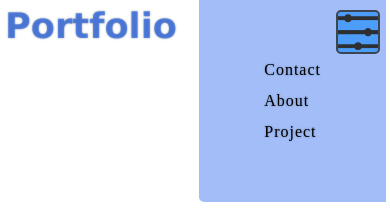
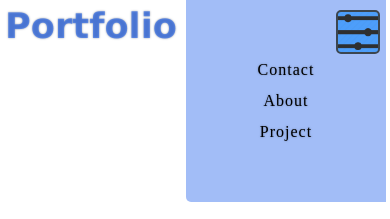
Before and after one commit to stevenarbacan/porfolio, a plain HTML site: page index.html in a window 390 px wide. Both pictures are taken after a click on the picture 358 px from the left and 32 px from the top of the page. Shown: the top 219 px of the page. Drawn offline with Linux system fonts and the light colour scheme.

Commit message:
Update style.css

```diff
--- a/css/style.css
+++ b/css/style.css
@@ -10,6 +10,15 @@ body{
 .container{
     display: flex;
     flex-wrap: wrap;
+}
+@keyframes typing {
+    from{width: 0}
+    to{width:100%}
+}
+@keyframes blink-caret {
+    from, to{border-color: transparent}
+    50% {border-color: orange;}
+
 }
 h1{
     font-size: 3em;
@@ -136,15 +145,24 @@ h3{
     .aside-bar{
         display: block;
         background-color: #a2bdf7;
-        display: relative;
         margin-right: -60px;
-        padding:40px 50px;
+        padding: 40px 0px;
+        width: 200px;
         border-radius: 0 0 0 5px;
-        overflow: hidden;
-        transition-delay: 5s;
+        visibility: visible;
     }
     aside{
-        display: none;
+        visibility: hidden;
+        transition: all 1s ease-in-out;
+        width: 0;
+        overflow: hidden;
+    }
+    aside ul li a{
+        transition: all 1s ease-in-out;
+    }
+    aside ul{
+        text-align: center;
+        transition: all 1s ease-in-out;
     }
     .nav-bar ul{
         padding:0;
```
